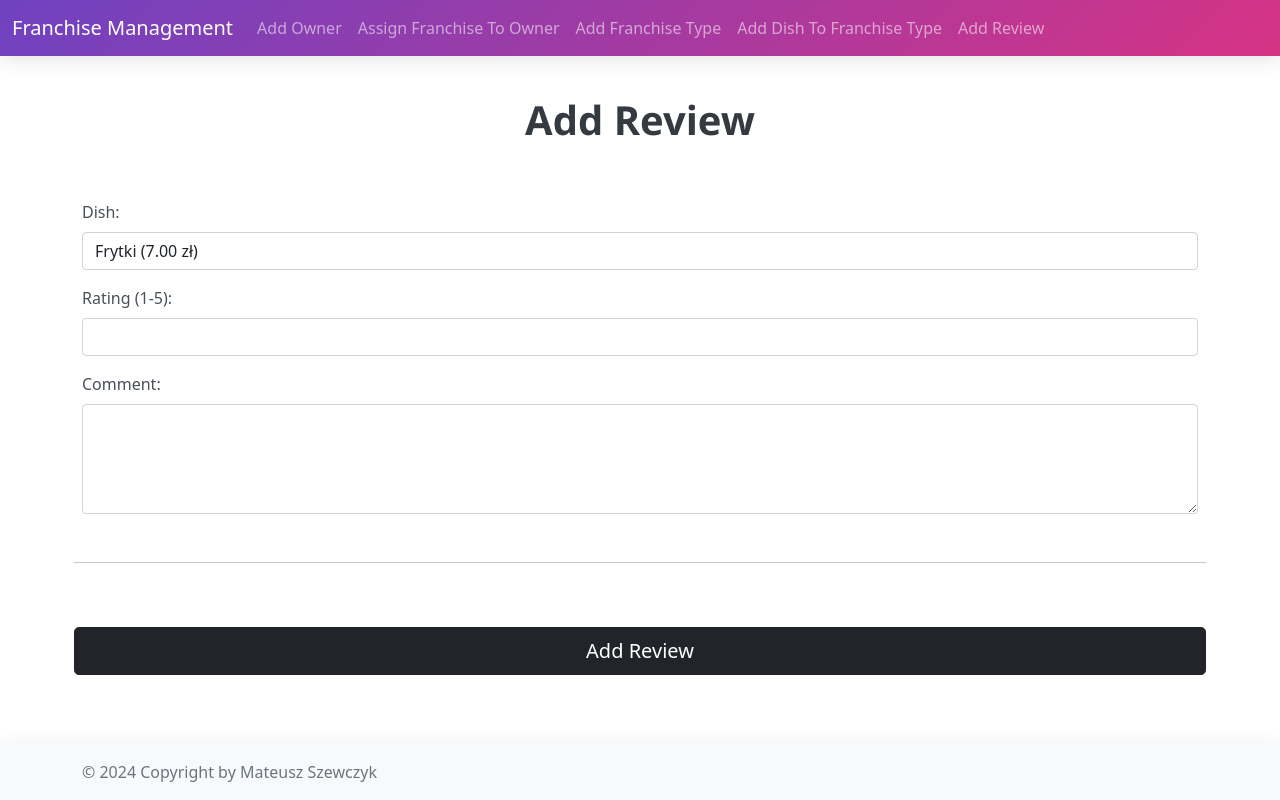
After one commit to Wolanin00/Processing_and_analysis_of_data_sets, a Flask app: page /add_review in a window 1280 px wide. The commit adds this page. Run offline with Flask 3, Linux system fonts and the light colour scheme.

Commit message:
Add final version

```diff
--- a/api/server.py
+++ b/api/server.py
@@ -2,6 +2,7 @@ from flask import Flask
 from flask_sqlalchemy import SQLAlchemy
 from flask import render_template, request, redirect, url_for, flash
 import os
+import random
 
 BASE_DIR = os.path.abspath(os.path.dirname(__file__))
 
@@ -56,6 +57,18 @@ class FranchiseLocation(db.Model):
     franchise_type = db.relationship("FranchiseType", back_populates="locations")
 
 
+class Review(db.Model):
+    __tablename__ = "reviews"
+    id = db.Column(db.Integer, primary_key=True)
+    rating = db.Column(db.Integer, nullable=False)
+    comment = db.Column(db.String(500), nullable=True)
+    dish_id = db.Column(db.Integer, db.ForeignKey("dishes.id"), nullable=False)
+    dish = db.relationship("Dish", back_populates="reviews")
+
+
+Dish.reviews = db.relationship("Review", back_populates="dish")
+
+
 with app.app_context():
     db.create_all()
 
@@ -64,7 +77,18 @@ with app.app_context():
 def index():
     owners = Owner.query.all()
     franchise_types = FranchiseType.query.all()
-    return render_template('index.html', owners=owners, franchise_types=franchise_types)
+    dishes_with_reviews = Dish.query.all()
+
+    # Dodanie losowych 3 opinii dla każdego dania
+    for dish in dishes_with_reviews:
+        dish.random_reviews = random.sample(dish.reviews, min(3, len(dish.reviews)))
+
+    return render_template(
+        'index.html',
+        owners=owners,
+        franchise_types=franchise_types,
+        dishes_with_reviews=dishes_with_reviews
+    )
 
 
 @app.route('/add_owner', methods=['GET', 'POST'])
@@ -165,6 +189,21 @@ def get_dishes(franchise_type_id):
     dish_data = [{"name": dish.name, "description": dish.description, "price": dish.price} for dish in dishes]
     return {"dishes": dish_data}
 
+@app.route('/add_review', methods=['GET', 'POST'])
+def add_review():
+    dishes = Dish.query.all()
+    if request.method == 'POST':
+        dish_id = request.form['dish_id']
+        rating = request.form['rating']
+        comment = request.form['comment']
+
+        new_review = Review(dish_id=dish_id, rating=rating, comment=comment)
+        db.session.add(new_review)
+        db.session.commit()
+        flash("Review added successfully!")
+        return redirect(url_for('index'))
+    return render_template('add_review.html', dishes=dishes)
+
 
 if __name__ == '__main__':
     app.run(debug=True)
--- /dev/null
+++ b/api/templates/add_review.html
@@ -0,0 +1,44 @@
+{% include "header.html" %}
+
+<div class="container">
+  <div class="py-5 text-center">
+    <h1 class="mt-5">Add Review</h1>
+  </div>
+
+  <form action="{{ url_for('add_review') }}" method="post">
+    <div class="row g-3">
+      <div class="col-12">
+        <label class="form-label" for="dish_id">Dish:</label>
+        <select class="form-control" name="dish_id" required>
+          {% for dish in dishes %}
+          <option value="{{ dish.id }}">{{ dish.name }} ({{ dish.price }} zł)</option>
+          {% endfor %}
+        </select>
+      </div>
+      <div class="col-12">
+        <label class="form-label" for="rating">Rating (1-5):</label>
+        <input
+          class="form-control"
+          type="number"
+          name="rating"
+          min="1"
+          max="5"
+          required
+        />
+      </div>
+      <div class="col-12">
+        <label class="form-label" for="comment">Comment:</label>
+        <textarea
+          class="form-control"
+          name="comment"
+          rows="4"
+        ></textarea>
+      </div>
+      <hr class="my-5" />
+      <input class="w-100 btn btn-dark btn-lg" type="submit" value="Add Review" />
+    </div>
+  </form>
+</div>
+
+{% include "message_modal.html" %}
+{% include "footer.html" %}
--- a/api/templates/header.html
+++ b/api/templates/header.html
@@ -116,6 +116,9 @@
               <li class="nav-item">
                 <a class="nav-link" href="{{ url_for('add_dish_to_franchise_type') }}">Add Dish To Franchise Type</a>
               </li>
+              <li class="nav-item">
+                <a class="nav-link" href="{{ url_for('add_review') }}">Add Review</a>
+              </li>
             </ul>
           </div>
         </div>
```
Also changed, not shown: api/templates/index.html (+34 -1 lines), features.md (added, +49 -0 lines), api/franchise.db.
